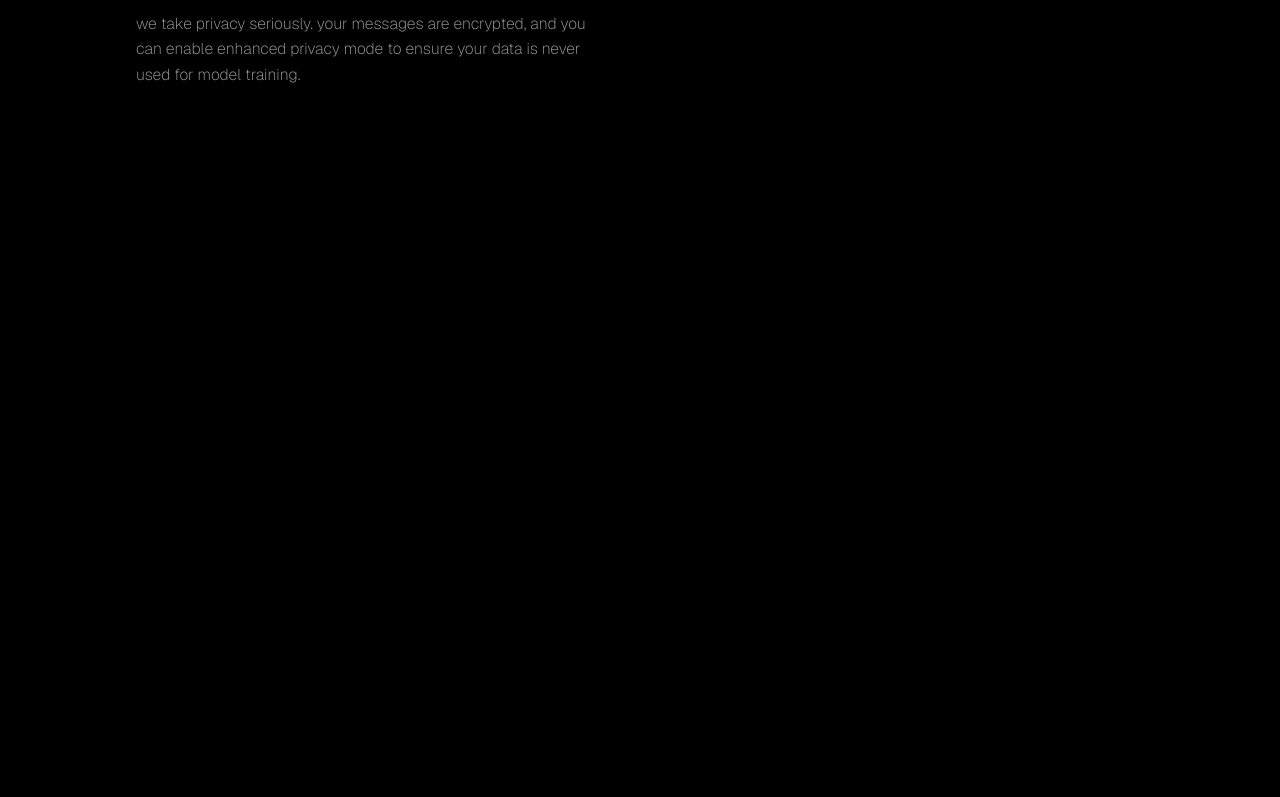
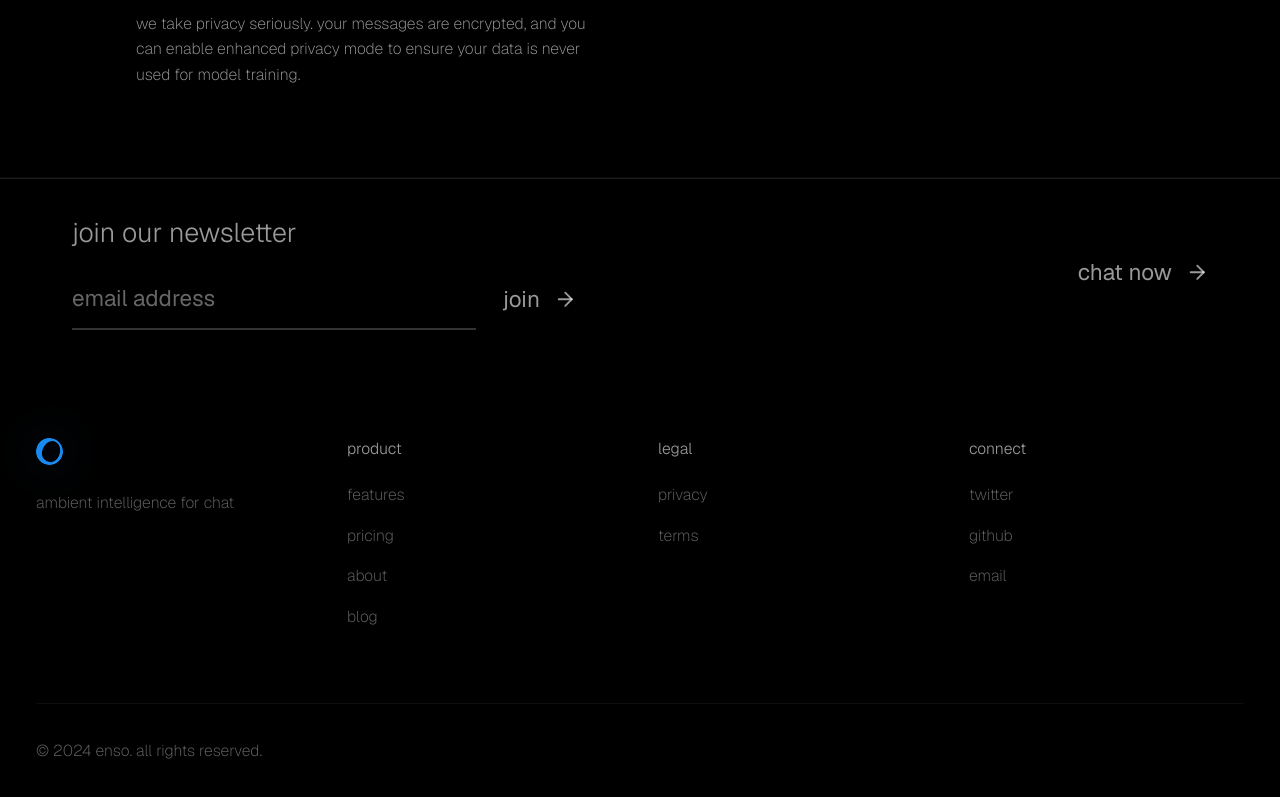
Before and after one commit to enso-xyz/enso-web, a Next.js app: page /pricing in a window 1280 px wide. Shown: the part 1574-2371 px from the top of the page. Before the commit the page ends 1751 px from the top, so only its background shows below. Built offline with nearby package versions, Linux system fonts and the light colour scheme; no server answers.

Commit message:
feat: add SharedFooter to pricing page

```diff
--- a/src/app/pricing/page.tsx
+++ b/src/app/pricing/page.tsx
@@ -4,6 +4,7 @@ import Link from "next/link"
 import { Header } from "@/components/ui/header"
 import { Card } from "@/components/ui/card"
 import { GlowButton } from "@/components/ui/glow-button"
+import { SharedFooter } from "@/components/ui/shared-footer"
 import { cn } from "@/lib/utils"
 
 interface PricingTier {
@@ -209,6 +210,8 @@ export default function PricingPage() {
           </div>
         </div>
       </main>
+
+      <SharedFooter />
     </div>
   )
 }
```
